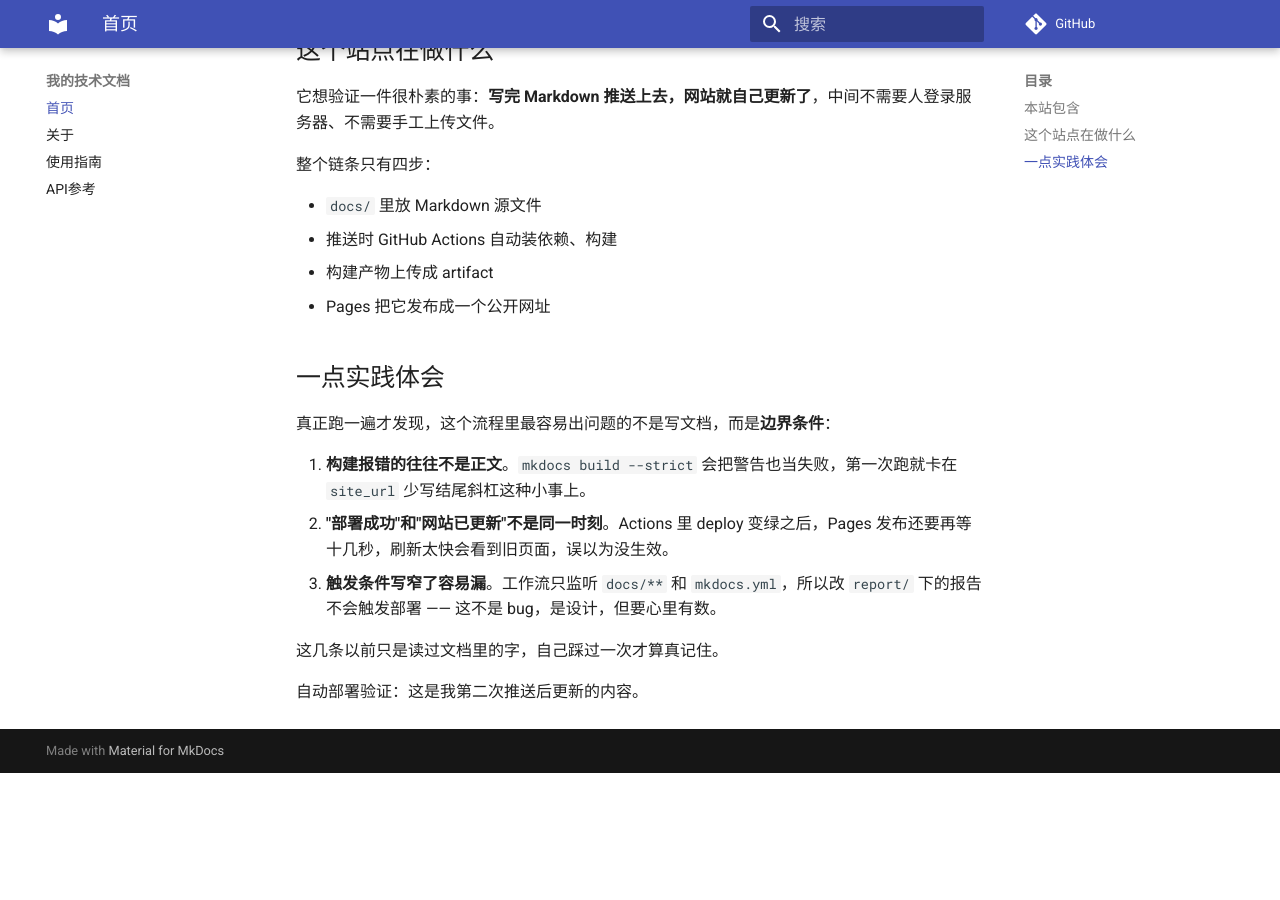
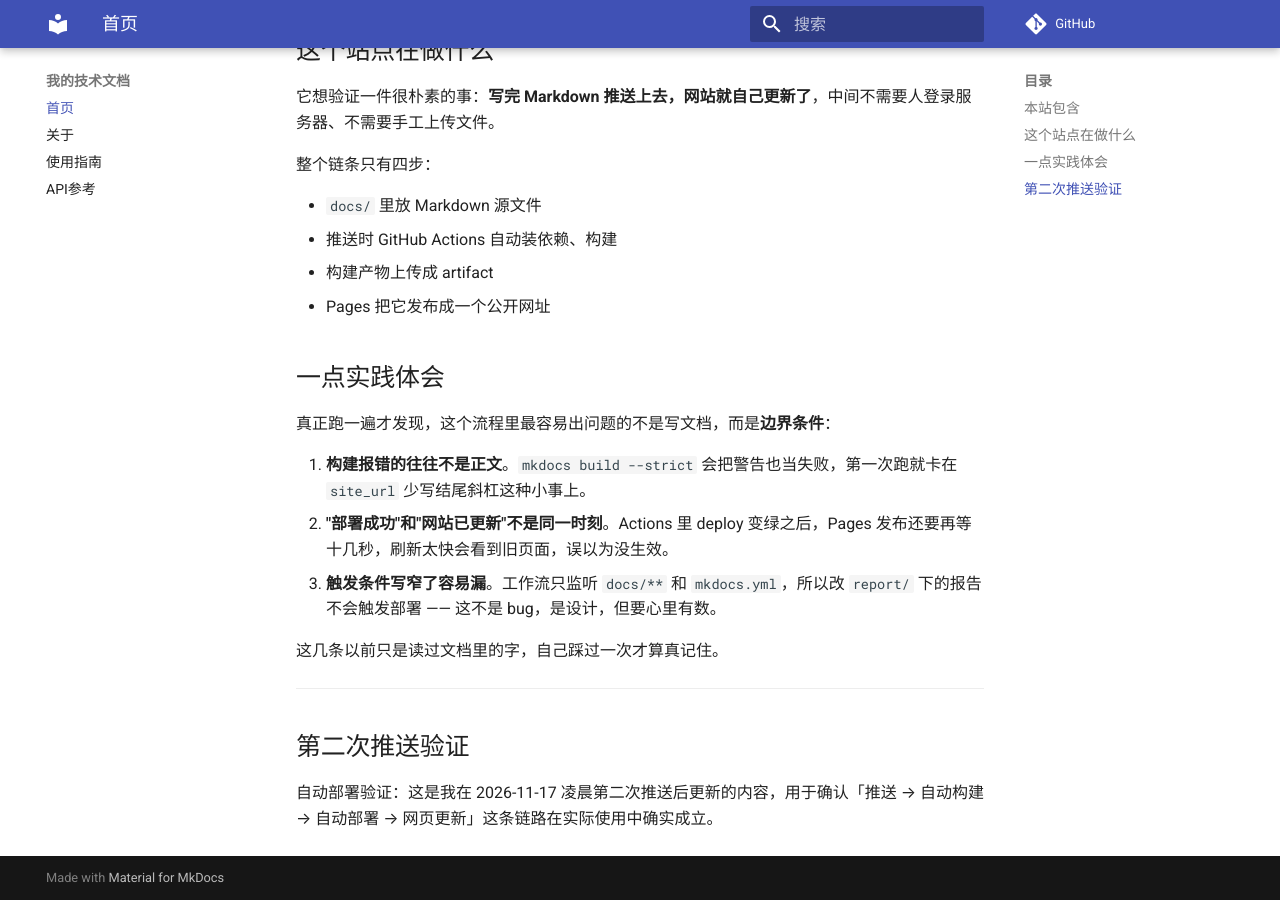
Before and after one commit to fugory/my-docs, an MkDocs documentation site: the page built from docs/index.md, in a window 1280 px wide and 900 px high, scrolled down 602 px. Built offline with MkDocs 1.6.1 and Material for MkDocs 9.7.7, drawn with Linux system fonts in a browser that asks for light colours; comment, search, counter and statistics services are not loaded; before the commit the page ends 1375 px from its top, so only the background shows below that.

Commit message:
验证文档修改后自动更新网站

```diff
--- a/docs/index.md
+++ b/docs/index.md
@@ -34,4 +34,8 @@
 
 这几条以前只是读过文档里的字，自己踩过一次才算真记住。
 
-自动部署验证：这是我第二次推送后更新的内容。
+---
+
+## 第二次推送验证
+
+自动部署验证：这是我在 2026-11-17 凌晨第二次推送后更新的内容，用于确认「推送 → 自动构建 → 自动部署 → 网页更新」这条链路在实际使用中确实成立。
```
